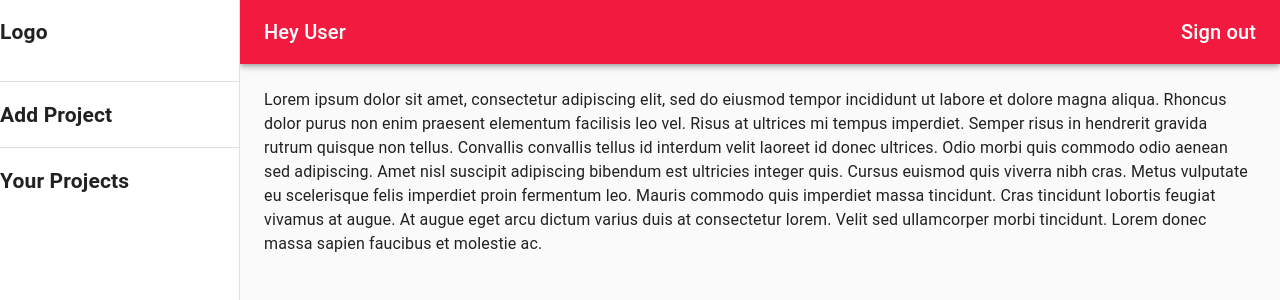
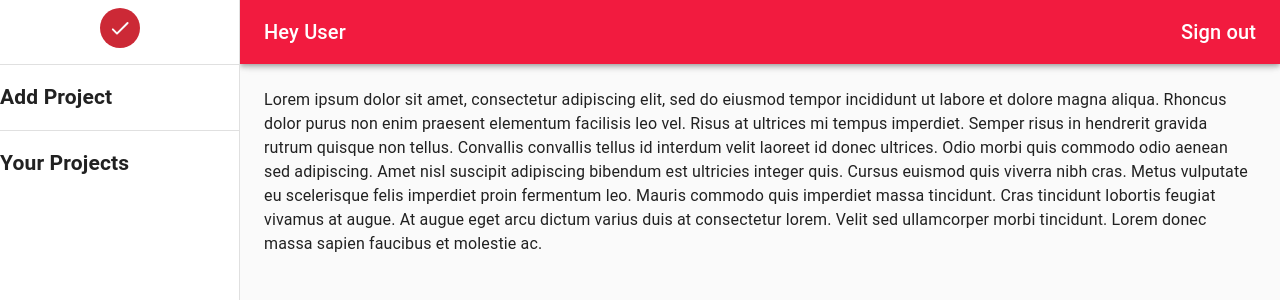
Before and after one commit to JaimeSolisS/ReactTodoList, a React (Create React App) app in the folder client/: page /projects in a window 1280 px wide. Shown: the top 300 px of the page. Built offline with nearby package versions, Linux system fonts and the light colour scheme.

Commit message:
Add Logo to Projects page

```diff
--- a/client/src/components/projects/Projects.js
+++ b/client/src/components/projects/Projects.js
@@ -17,12 +17,22 @@ import Toolbar from "@material-ui/core/Toolbar";
 import Typography from "@material-ui/core/Typography";
 import { makeStyles, useTheme } from "@material-ui/core/styles";
 import Grid from "@material-ui/core/Grid";
+import Avatar from "@material-ui/core/Avatar";
+import CheckRoundedIcon from "@material-ui/icons/CheckRounded";
 
 const drawerWidth = 240;
 
 const useStyles = makeStyles((theme) => ({
   root: {
     display: "flex",
+  },
+  icon: {},
+  avatar: {
+    backgroundColor:
+      theme.palette.type === "dark"
+        ? theme.palette.primary.main
+        : theme.palette.primary.light,
+    margin: ".5rem",
   },
   drawer: {
     [theme.breakpoints.up("sm")]: {
@@ -67,7 +77,11 @@ function Projects(props) {
     <div>
       {/* Side Bar */}
       <div className={classes.toolbar}>
-        <h2>Logo</h2>
+        <Grid container spacing={0} justify="center">
+          <Avatar className={classes.avatar}>
+            <CheckRoundedIcon className={classes.icon} />
+          </Avatar>
+        </Grid>
       </div>
       <Divider />
       <h1>Add Project</h1>
```
